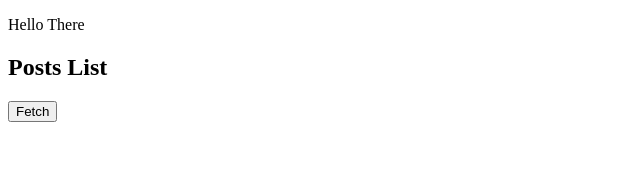
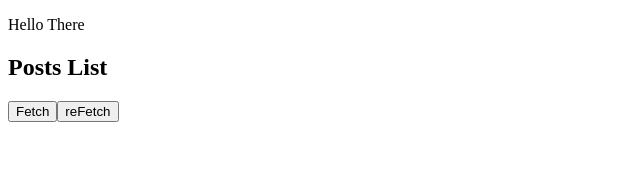
Before and after one commit to bobbyDeepak1415/Query_007, a React (Vite) app: page / in a window 1280 px wide. Shown: the top 191 px of the page, without its empty margins (0-640 px from the left). Built offline with nearby package versions, Linux system fonts and the light colour scheme.

Commit message:
setup done

```diff
--- a/src/components/QueryDemo.jsx
+++ b/src/components/QueryDemo.jsx
@@ -35,6 +35,7 @@ return (
           })}
         </ul>
         <button onClick={()=>setLoading(true)}>Fetch</button>
+        <button onClick={()=>refetch()}>reFetch</button>
     </div>
   )
 }
```
